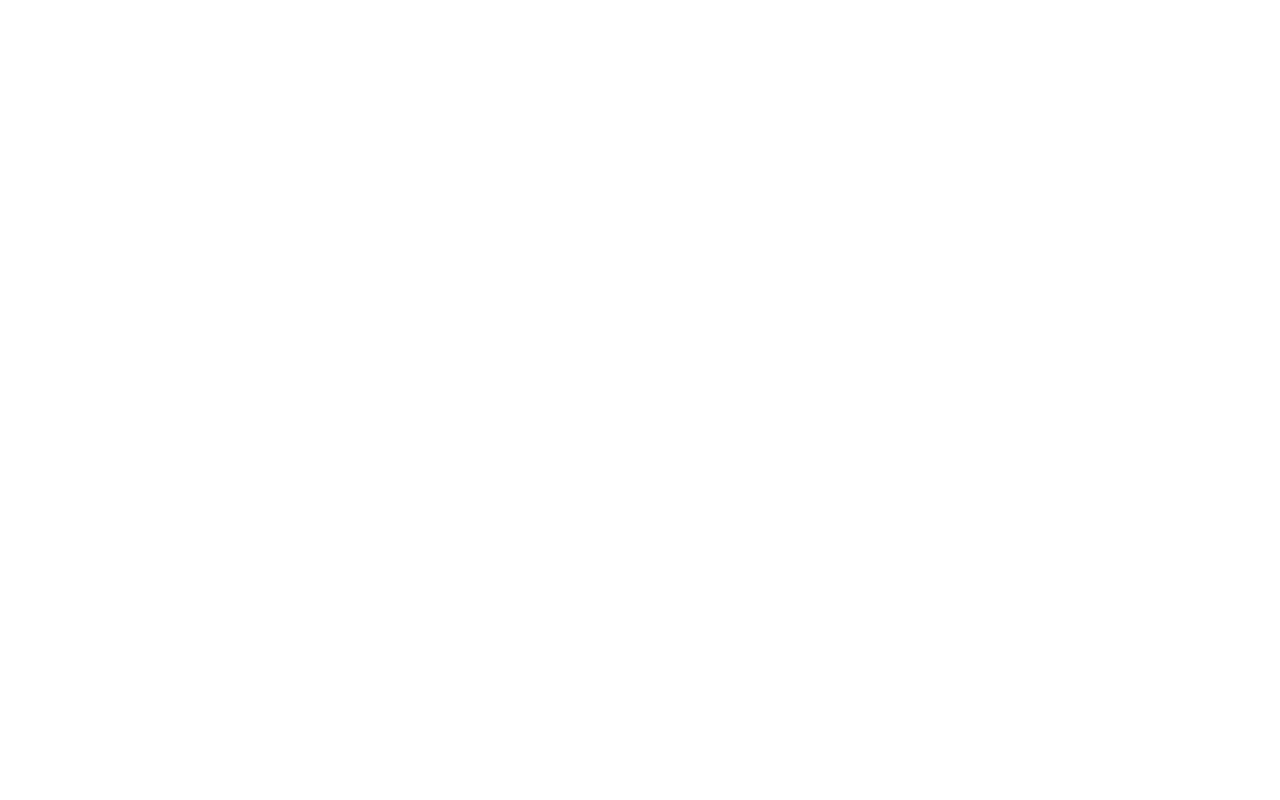
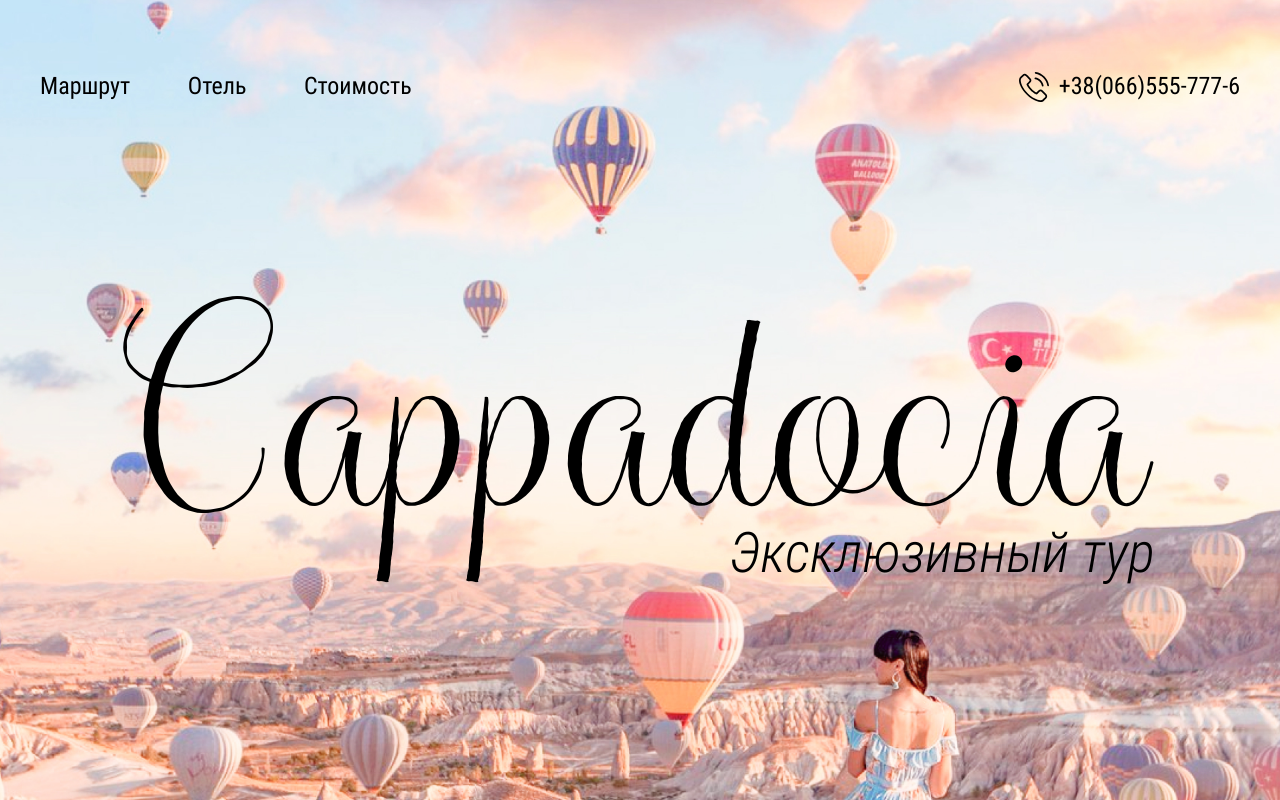
Before and after one commit to AnastasiyaMakarenko/cappadocia-tour-landing, a plain HTML site: page index.html in a window 1280 px wide. Drawn offline with nearby package versions, Linux system fonts and the light colour scheme.

```diff
--- a/css/style.css
+++ b/css/style.css
@@ -0,0 +1,126 @@
+/*COMMON STYLES*/
+
+*,
+*::after,
+*::before {
+  box-sizing: border-box;
+}
+
+@font-face {
+  font-family: "balqis";
+  src: url("../fonts/balqis.woff2") format("woff2"),
+    url("../fonts/balqis.woff") format("woff");
+  font-weight: 300;
+  font-style: normal;
+  font-display: swap;
+}
+
+@font-face {
+  font-family: "RobotoCondensed-Light";
+  src: url("../fonts/RobotoCondensed-Light.woff2") format("woff2"),
+    url("../fonts/RobotoCondensed-Light.woff") format("woff");
+  font-weight: 300;
+  font-style: normal;
+  font-display: swap;
+}
+
+@font-face {
+  font-family: "RobotoCondensed-LightItalic";
+  src: url("../fonts/RobotoCondensed-LightItalic.woff2") format("woff2"),
+    url("../fonts/RobotoCondensed-LightItalic.woff") format("woff");
+  font-weight: 300;
+  font-style: italic;
+  font-display: swap;
+}
+
+@font-face {
+  font-family: "RobotoCondensed-Regular";
+  src: url("../fonts/RobotoCondensed-Regular.woff2") format("woff2"),
+    url("../fonts/RobotoCondensed-Regular.woff") format("woff");
+  font-weight: 400;
+  font-style: normal;
+  font-display: swap;
+}
+
+a {
+  color: inherit;
+  text-decoration: none;
+}
+
+body {
+  color: #000;
+  font-family: "RobotoCondensed-Light";
+  font-style: 18px;
+  line-height: 21px;
+}
+
+.container {
+  max-width: 1230px;
+  margin: 0 auto;
+  padding: 0 15px;
+}
+
+/* HEADER AND HERO STYLES */
+
+.header {
+  background-image: url(../images/header-bg.jpg);
+  height: 100vh;
+  background-repeat: no-repeat;
+  background-size: cover;
+  background-position: bottom center;
+}
+
+.header__top {
+  display: flex;
+  justify-content: space-between;
+  padding-top: 72px;
+  font-size: 24px;
+  line-height: 28px;
+  font-family: "RobotoCondensed-Regular";
+}
+
+.menu__list-item {
+  display: inline-block;
+}
+
+.menu__list-item + .menu__list-item {
+  margin-left: 52px;
+}
+
+.menu__list-link:hover,
+.menu__list-link:focus {
+  text-decoration: underline;
+}
+
+.header__phone {
+  padding-left: 40px;
+  position: relative;
+}
+
+.header__phone::before {
+  content: "";
+  position: absolute;
+  background-image: url(../images/phone-icon.svg);
+  width: 30px;
+  height: 30px;
+  left: 0;
+}
+
+.header__title {
+  padding-top: 152px;
+  text-align: center;
+  font-size: 250px;
+  line-height: 334px;
+  font-family: "balqis";
+  font-weight: 300;
+}
+
+.header__title span {
+  display: block;
+  text-align: right;
+  font-size: 56px;
+  line-height: 66px;
+  font-family: "RobotoCondensed-LightItalic";
+  margin-top: -66px;
+  margin-right: 85px;
+}
--- a/index.html
+++ b/index.html
@@ -4,12 +4,39 @@
   <meta charset="UTF-8">
   <meta name="viewport" content="width=device-width, initial-scale=1.0">
   <meta http-equiv="X-UA-Compatible" content="ie=edge">
-  <title>Document</title>
+  <title>Cappadocia</title>
   <link rel="stylesheet" href="css/reset.css">
   <link rel="stylesheet" href="css/slick.css">
   <link rel="stylesheet" href="css/style.css">
 </head>
 <body>
+
+  <!--HEADER AND HERO SECTION-->
+
+  <header class="header">
+    <div class="container">
+      <div class="header__top">
+        <nav class="menu">
+          <ul class="menu__list">
+            <li class="menu__list-item">
+              <a class="menu__list-link" href="#">Маршрут</a>
+            </li>
+            <li class="menu__list-item">
+              <a class="menu__list-link" href="#">Отель</a>
+            </li>
+            <li class="menu__list-item">
+              <a class="menu__list-link" href="#">Стоимость</a>
+            </li>
+          </ul>
+        </nav>
+        <a class="header__phone" href="tel:380665557776">+38(066)555-777-6</a>
+      </div>
+      <h1 class="header__title">
+        Cappadocia
+        <span>Эксклюзивный тур</span>
+      </h1>
+    </div>
+  </header>
 
 
   <script src="https://ajax.googleapis.com/ajax/libs/jquery/3.4.1/jquery.min.js"></script>
```
Also changed, not shown: fonts/RobotoCondensed-Light.woff (added), fonts/RobotoCondensed-Light.woff2 (added), fonts/RobotoCondensed-LightItalic.woff (added), fonts/RobotoCondensed-LightItalic.woff2 (added), fonts/RobotoCondensed-Regular.woff (added), fonts/RobotoCondensed-Regular.woff2 (added), fonts/balqis.woff (added), fonts/balqis.woff2 (added), images/header-bg.jpg (added), images/phone-icon.svg (added).
